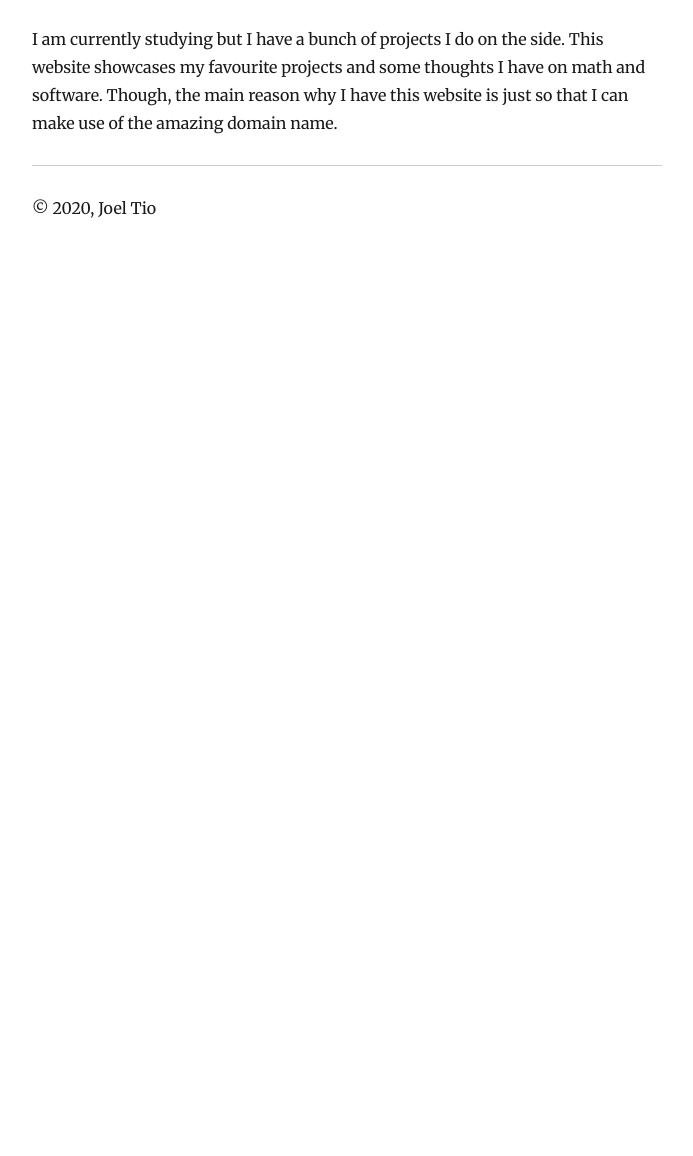
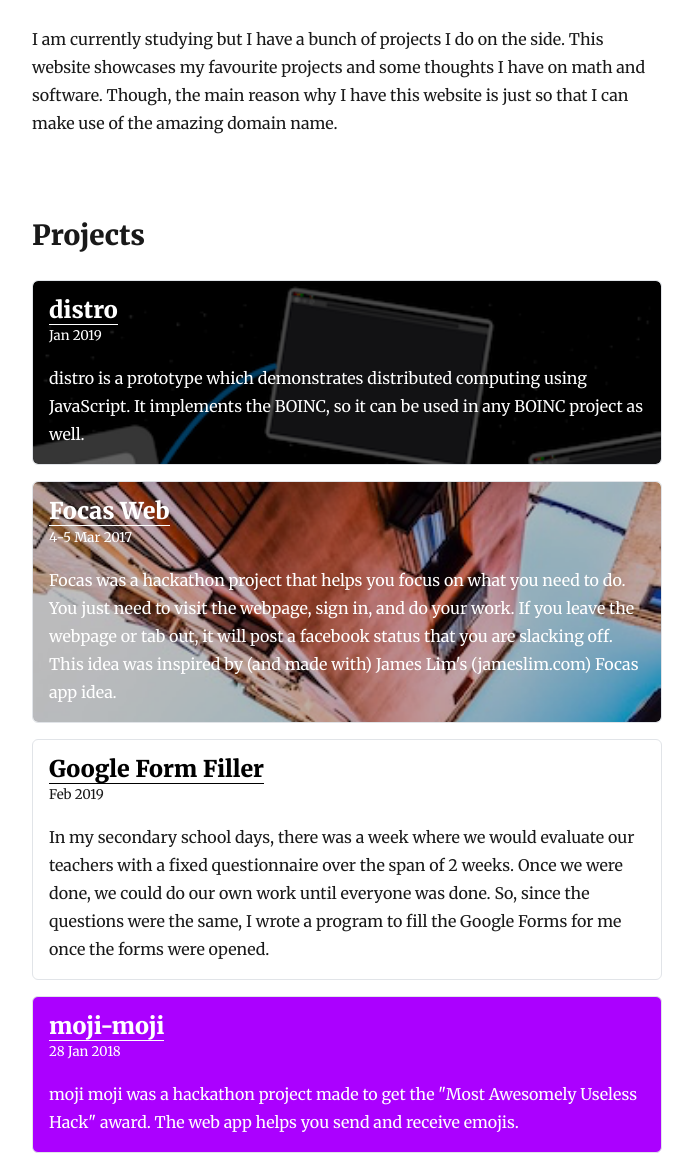
Before and after one commit to joeltio/joeltio.github.io, a Gatsby site in the folder joelt.io/: page / in a window 1280 px wide. Shown: the part 853-2009 px from the top of the page, without its empty margins (293-986 px from the left). Before the commit the page ends 1117 px from the top, so only its background shows below. Built offline with nearby package versions, Linux system fonts and the light colour scheme; Gatsby itself is replaced by a stand-in of ours; some packages are replaced by stand-ins of ours.

Commit message:
Add projects

```diff
--- /dev/null
+++ b/joelt.io/content/projects/distro/index.md
@@ -0,0 +1,8 @@
+---
+title: distro
+dateStr: Jan 2019
+description: distro is a prototype which demonstrates distributed computing using JavaScript. It implements the BOINC, so it can be used in any BOINC project as well.
+link: https://github.com/seannich/distro
+bgImage: distro.png
+fgColor: white
+---
--- /dev/null
+++ b/joelt.io/content/projects/focas-web/index.md
@@ -0,0 +1,8 @@
+---
+title: Focas Web
+dateStr: 4-5 Mar 2017
+description: Focas was a hackathon project that helps you focus on what you need to do. You just need to visit the webpage, sign in, and do your work. If you leave the webpage or tab out, it will post a facebook status that you are slacking off. This idea was inspired by (and made with) James Lim's (jameslim.com) Focas app idea.
+link: https://github.com/joeltio/focas-web
+bgImage: focas.png
+fgColor: white
+---
--- /dev/null
+++ b/joelt.io/content/projects/google-form-filler/index.md
@@ -0,0 +1,7 @@
+---
+title: Google Form Filler
+dateStr: Feb 2019
+description: In my secondary school days, there was a week where we would evaluate our teachers with a fixed questionnaire over the span of 2 weeks. Once we were done, we could do our own work until everyone was done. So, since the questions were the same, I wrote a program to fill the Google Forms for me once the forms were opened.
+link: https://github.com/joeltio/google-form-python
+bgColor: white
+---
--- /dev/null
+++ b/joelt.io/content/projects/moji-moji/index.md
@@ -0,0 +1,8 @@
+---
+title: moji-moji
+dateStr: 28 Jan 2018
+description: moji moji was a hackathon project made to get the "Most Awesomely Useless Hack" award. The web app helps you send and receive emojis.
+link: https://github.com/joeltio/moji-moji
+bgColor: rgb(171, 0, 255)
+fgColor: white
+---
--- /dev/null
+++ b/joelt.io/content/projects/terraform-ospath/index.md
@@ -0,0 +1,7 @@
+---
+title: Youtube Rewind Dislikes Graph
+dateStr: Jan 2019
+description: In Jan 2019, I had to make something for my school's open house. At that time, YouTube rewind was getting a lot of hate and a lot of people were disliking the video. So, I made a graph of the dislikes using Python turtle (I had to show how turtle was fun).
+link: https://github.com/joeltio/youtube-rewind-dislikes
+bgColor: white
+---
--- /dev/null
+++ b/joelt.io/content/projects/yt-rewind-dislikes/index.md
@@ -0,0 +1,7 @@
+---
+title: Terraform ospath
+dateStr: Oct 2019
+description: Using terraform was great for writing more granular IaC for AWS. Oddly enough, there wasn't a path joining tool provided in the DSL. So I wrote one.
+link: https://github.com/joeltio/terraform-provider-ospath
+bgColor: white
+---
--- a/joelt.io/gatsby-config.js
+++ b/joelt.io/gatsby-config.js
@@ -28,6 +28,13 @@ module.exports = {
             options: {
                 path: `${__dirname}/content/blog`,
                 name: 'blog',
+            },
+        },
+        {
+            resolve: 'gatsby-source-filesystem',
+            options: {
+                path: `${__dirname}/content/projects`,
+                name: 'projects',
             },
         },
         {
--- a/joelt.io/gatsby-node.js
+++ b/joelt.io/gatsby-node.js
@@ -8,7 +8,8 @@ exports.createPages = async ({ graphql, actions }) => {
     const result = await graphql(`
         {
           allMarkdownRemark(
-            sort: { fields: [frontmatter___date], order: DESC }
+            sort: { fields: [frontmatter___date], order: DESC },
+            filter: {fields: {slug: {ne: "/about-me/"}}, fileAbsolutePath: {regex: "/(blog)/"}},
             limit: 1000
           ) {
             edges {
--- /dev/null
+++ b/joelt.io/src/components/project-row.js
@@ -0,0 +1,100 @@
+import React from 'react';
+import Img from 'gatsby-image';
+
+import { scale, rhythm } from '../utils/typography';
+
+const ProjectRow = ({
+    name,
+    date,
+    link,
+    children,
+    fgColor,
+    bgColor,
+    bgFluidSharp,
+}) => {
+    let bgImg;
+    const extraContainerStyles = {};
+    if (typeof bgColor === 'string') {
+        extraContainerStyles.backgroundColor = bgColor;
+    } else if (bgFluidSharp !== undefined && bgFluidSharp !== null) {
+        bgImg = (
+            <div
+                style={{
+                    position: 'relative',
+                    height: '100%',
+                }}
+            >
+                <Img
+                    fluid={bgFluidSharp}
+                    style={{
+                        position: 'absolute',
+                        top: 0,
+                        left: 0,
+                        width: '100%',
+                        zIndex: -1,
+                    }}
+                    alt=""
+                />
+            </div>
+        );
+    }
+
+    if (typeof fgColor === 'string') {
+        extraContainerStyles.color = fgColor || 'initial';
+    }
+
+    return (
+        <div
+            style={{
+                borderRadius: '6px',
+                border: '1px solid #e1e4e8',
+                marginTop: '16px',
+                marginBottom: '16px',
+                overflow: 'hidden',
+                ...extraContainerStyles,
+            }}
+        >
+            {bgImg}
+            <div
+                style={{
+                    boxSizing: 'border-box',
+                    padding: '16px',
+                }}
+            >
+                <h3
+                    style={{
+                        marginTop: 0,
+                        marginBottom: 0,
+                    }}
+                >
+                    <a
+                        href={link}
+                        style={{
+                            color: fgColor || 'initial',
+                        }}
+                    >
+                        {name}
+                    </a>
+                </h3>
+                <p
+                    style={{
+                        ...scale(-1 / 5),
+                        display: 'block',
+                        marginBottom: rhythm(1 / 2),
+                    }}
+                >
+                    {date}
+                </p>
+                <p
+                    style={{
+                        marginBottom: 0,
+                    }}
+                >
+                    {children}
+                </p>
+            </div>
+        </div>
+    );
+};
+
+export default ProjectRow;
--- a/joelt.io/src/pages/blog.js
+++ b/joelt.io/src/pages/blog.js
@@ -53,7 +53,7 @@ export const pageQuery = graphql`
         }
         allMarkdownRemark(
             sort: { fields: [frontmatter___date], order: DESC },
-            filter: { fields: { slug: { ne: "/about-me/" } } },
+            filter: {fields: {slug: {ne: "/about-me/"}}, fileAbsolutePath: {regex: "/(blog)/"}}
         ) {
             edges {
                 node {
--- a/joelt.io/src/pages/index.js
+++ b/joelt.io/src/pages/index.js
@@ -1,5 +1,5 @@
 import React from 'react';
-import { graphql } from 'gatsby';
+import { useStaticQuery, graphql } from 'gatsby';
 import Img from 'gatsby-image';
 
 import Layout from '../components/layout';
@@ -7,13 +7,73 @@ import SEO from '../components/seo';
 import { rhythm } from '../utils/typography';
 
 import styles from './index.module.css';
+import ProjectRow from '../components/project-row';
 
-const Home = ({ data, location }) => {
-    const post = data.markdownRemark;
-    const siteTitle = data.site.siteMetadata.title;
+const pageQuery = graphql`
+    query {
+        markdownRemark(fields: { slug: { eq: "/about-me/" } }) {
+            id
+            excerpt(pruneLength: 160)
+            html
+            frontmatter {
+                title
+            }
+        }
+        projects: allMarkdownRemark(
+            filter: { fileAbsolutePath: { regex: "/(projects)/" } }
+        ) {
+            edges {
+                node {
+                    frontmatter {
+                        title
+                        dateStr
+                        description
+                        link
+                        bgImage {
+                            childImageSharp {
+                                fluid(maxWidth: 590) {
+                                    ...GatsbyImageSharpFluid
+                                }
+                            }
+                        }
+                        bgColor
+                        fgColor
+                    }
+                }
+            }
+        }
+        me: file(relativePath: { eq: "me.jpg"}) {
+            childImageSharp {
+                fluid(maxWidth: 590) {
+                    ...GatsbyImageSharpFluid
+                }
+            }
+        }
+    }
+`;
+
+const Home = ({ location }) => {
+    const data = useStaticQuery(pageQuery);
+    const about = data.markdownRemark;
+    const projects = data.projects.edges.map(
+        (edge) => edge.node.frontmatter,
+    );
+    const projectElements = projects.map((project) => (
+        <ProjectRow
+            name={project.title}
+            date={project.dateStr}
+            link={project.link}
+            fgColor={project.fgColor}
+            bgColor={project.bgColor}
+            bgFluidSharp={project.bgImage?.childImageSharp?.fluid}
+            key={project.name}
+        >
+            {project.description}
+        </ProjectRow>
+    ));
 
     return (
-        <Layout location={location} title={siteTitle}>
+        <Layout location={location}>
             <SEO title="Home" />
             <article>
                 <header>
@@ -24,7 +84,7 @@ const Home = ({ data, location }) => {
                             textAlign: 'center',
                         }}
                     >
-                        {post.frontmatter.title}
+                        {about.frontmatter.title}
                     </h2>
                 </header>
                 <section
@@ -43,8 +103,12 @@ const Home = ({ data, location }) => {
                         }}
                     />
                     <div
-                        dangerouslySetInnerHTML={{ __html: post.html }}
+                        dangerouslySetInnerHTML={{ __html: about.html }}
                     />
+                </section>
+                <section>
+                    <h2>Projects</h2>
+                    {projectElements}
                 </section>
                 <hr
                     style={{
@@ -57,28 +121,3 @@ const Home = ({ data, location }) => {
 };
 
 export default Home;
-
-export const pageQuery = graphql`
-    query {
-        site {
-            siteMetadata {
-                title
-            }
-        }
-        markdownRemark(fields: { slug: { eq: "/about-me/" } }) {
-            id
-            excerpt(pruneLength: 160)
-            html
-            frontmatter {
-                title
-            }
-        }
-        me: file(relativePath: { eq: "me.jpg"}) {
-            childImageSharp {
-                fluid(maxWidth: 590) {
-                    ...GatsbyImageSharpFluid
-                }
-            }
-        }
-    }
-`;
```
Also changed, not shown: joelt.io/content/projects/distro/distro.png (added), joelt.io/content/projects/focas-web/focas.png (added).
